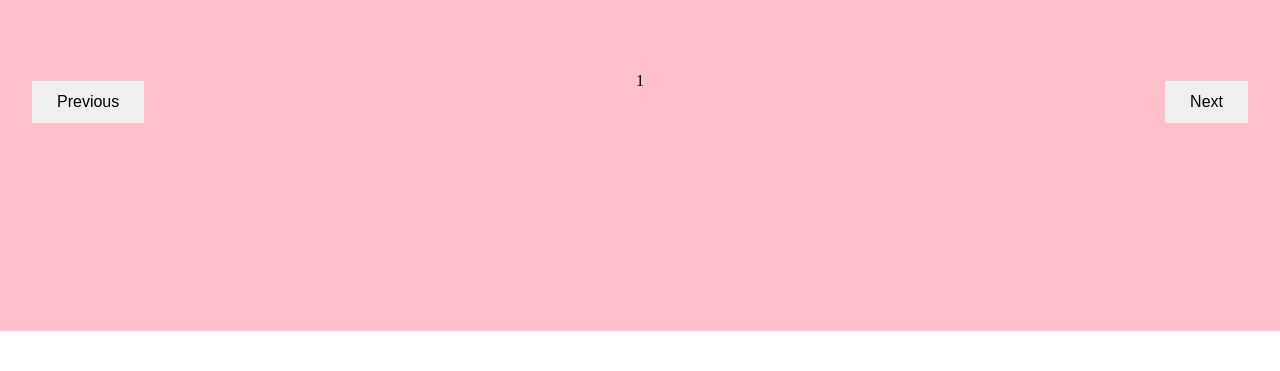
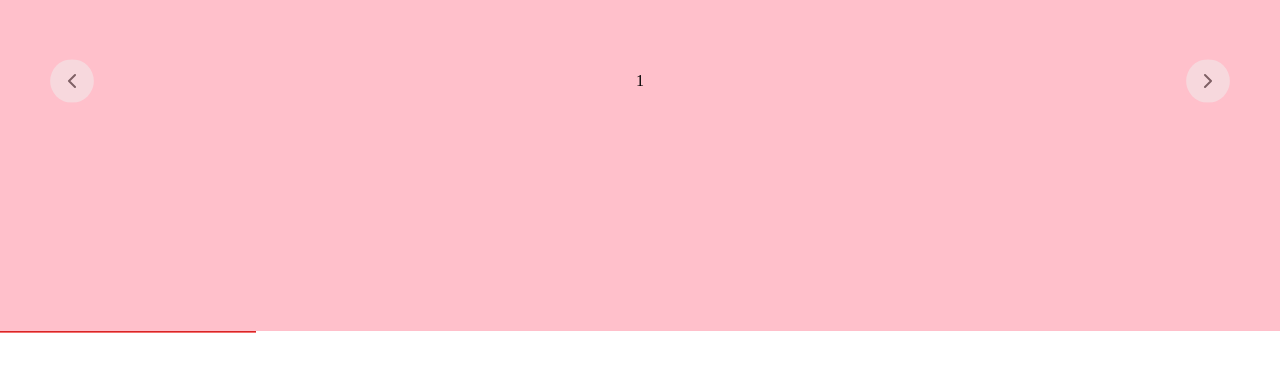
Before and after one commit to excitedcrayon/react-ecommerce, a React (Vite) app in the folder storefront/: page / in a window 1280 px wide. Shown: the part 169-540 px from the top of the page. Built offline with nearby package versions, Linux system fonts and the light colour scheme.

Commit message:
fine tuned page slider component

```diff
--- /dev/null
+++ b/storefront/src/components/FeaturedCategories.jsx
@@ -0,0 +1,4 @@
+
+export default function FeaturedCategories(){
+    return <h1>Featured Categories</h1>
+}
--- a/storefront/src/components/PageSlider.jsx
+++ b/storefront/src/components/PageSlider.jsx
@@ -4,12 +4,29 @@ export default function PageSlider(){
 
     const [counter, setCounter] = useState(0);
     const [slidersCount, setSlidersCount] = useState([]);
+    const [slidersList, setSlidersList] = useState([]);
     const sliderRef = useRef(null);
+    const sliderListRef = useRef(null);
     const previousButtonRef = useRef(null);
     const nextButtonRef = useRef(null);
+    const listArray = [];
 
     const sliders = () => {
         setSlidersCount(sliderRef.current.childNodes);
+    }
+
+    const newArray = () => {
+        Array.prototype.forEach.call(slidersCount, (node,index) => {
+            listArray.push(index);
+        })
+        setSlidersList(listArray);
+    }
+
+    const animateSliderList = (index) => {
+        for(let i = 0; i < sliderListRef.current.childNodes.length; i++){
+            sliderListRef.current.childNodes[i].className = '';
+        }
+        sliderListRef.current.childNodes[index].className = 'current_list_indicator';
     }
 
     const decrementCounter = () => {
@@ -17,13 +34,15 @@ export default function PageSlider(){
         const newCounter = isFirstSlide ? slidersCount.length  - 1 : counter - 1;
         setCounter(newCounter);
         animateSliders(newCounter);
+        animateSliderList(newCounter);
     }
 
     const incrementCounter = () => {
         const isLastSlide = counter === slidersCount.length - 1;
         const newCounter = isLastSlide ? 0 : counter + 1;
         setCounter(newCounter);
-        animateSliders(newCounter)
+        animateSliders(newCounter);
+        animateSliderList(newCounter);
     }
 
     const animateSliders = (index) => {
@@ -40,14 +59,23 @@ export default function PageSlider(){
 
     useEffect(() => {
         sliders();
+        newArray();
         renderSliderLayout();
     }, [counter, slidersCount]);
 
     return(
         <div className="page_slider_container">
             <div className="page_slider_controls">
-                <button onClick={decrementCounter} ref={previousButtonRef}>Previous</button>
-                <button onClick={incrementCounter} ref={nextButtonRef}>Next</button>
+                <button onClick={decrementCounter} ref={previousButtonRef}>
+                    <svg width="800px" height="800px" viewBox="0 0 24 24" fill="none" xmlns="http://www.w3.org/2000/svg">
+                        <path d="M15 6L9 12L15 18" stroke="#000000" strokeWidth="2" strokeLinecap="round" strokeLinejoin="round"/>
+                    </svg>
+                </button>
+                <button onClick={incrementCounter} ref={nextButtonRef}>
+                <svg width="800px" height="800px" viewBox="0 0 24 24" fill="none" xmlns="http://www.w3.org/2000/svg">
+                    <path d="M9 6L15 12L9 18" stroke="#000000" strokeWidth="2" strokeLinecap="round" strokeLinejoin="round"/>
+                </svg>
+                </button>
             </div>
             <div ref={sliderRef} className="page_slider_wrapper">
                 <div className="page_slider">1</div>
@@ -56,6 +84,13 @@ export default function PageSlider(){
                 <div className="page_slider">4</div>
                 <div className="page_slider">5</div>
             </div>
+            {slidersList.length > 0 &&
+                <div className="page_slider_list" ref={sliderListRef}>
+                    {slidersList.map(list => (
+                        <span key={list} className={list === 0 ? 'current_list_indicator' : ''}></span>
+                    ))}
+                </div>
+            }
         </div>
     )
 }
--- a/storefront/src/css/main.css
+++ b/storefront/src/css/main.css
@@ -5,6 +5,8 @@
     box-sizing: border-box;
 }
 :root{
+
+    --icon-size: 30px;
 
     --opacity-none: 0;
     --opacity-dim: 0.5;
--- a/storefront/src/css/pageSlider.css
+++ b/storefront/src/css/pageSlider.css
@@ -1,7 +1,14 @@
 .page_slider_container{
+    --slider-height-400: 400px;
+    --slider-height-500: 500px;
     position: relative;
+    height: var(--slider-height-400);
     opacity: var(--opacity-none);
     animation: loadIn calc(var(--transition-slowest) * 3) ease 1 forwards;
+    @media (min-width: 1024px){
+        min-height: var(--slider-height-500);
+        height: var(--slider-height-500);
+    }
     .page_slider_controls {
         position: absolute;
         top: 50%;
@@ -14,18 +21,36 @@
         max-width: 95%;
         margin-left: auto;
         margin-right: auto;
+        transform: translateY(-50%);
+    }
+    .page_slider_controls button{
+        -webkit-clip-path: circle(40%);
+        clip-path: circle(40%);
+        opacity: var(--opacity-dim);
+        transform: scale(0.8);
+        transition: var(--transition-fast) linear;
+    }
+    .page_slider_controls button:hover{
+        opacity: var(--opacity-full);
+        transform: scale(1);
+    }
+    .page_slider_controls svg{
+        width: 100%;
+        height: 100%;
+        max-width: var(--icon-size);
+        max-height: var(--icon-size);
     }
     .page_slider_wrapper{
         width: 100%;
-        min-height: 400px;
-        height: 400px;
+        min-height: var(--slider-height-400);
+        height: var(--slider-height-400);
         position: inherit;
         overflow: hidden;
         .page_slider{
             position: absolute;
             top: 0;
             width: 100%;
-            height: 400px;
+            height: var(--slider-height-400);
             background: pink;
             display: grid;
             place-items: center;
@@ -35,13 +60,35 @@
             }
         }
         @media (min-width: 1024px){
-            min-height: 500px;
-            height: 500px;
+            min-height: var(--slider-height-500);
+            height: var(--slider-height-500);
         }
         @media only screen and (max-width: 1000px) and (orientation: landscape){
             min-height: unset !important;
             height: 100vh !important;
         }
+    }
+    .page_slider_list{
+        display: flex;
+        > span{
+            flex: 1;
+            min-height: 2px;
+            transition: var(--transition-fast) ease-in-out;
+            position: relative;
+        }
+        > span::before{
+            content: '';
+            position: absolute;
+            top: 0;
+            left: 0;
+            width: 0;
+            height: 100%;
+            background: linear-gradient(#c00, rgb(255, 149, 149));
+            transition: var(--transition-fast) linear;
+        }
+    }
+    .page_slider_list .current_list_indicator::before{
+        animation: drawSliderList 1s ease 1 forwards;
     }
 }
 @keyframes loadIn{
@@ -52,3 +99,11 @@
         opacity: var(--opacity-full);
     }
 }
+@keyframes drawSliderList {
+    0%{
+        width: 0;
+    }
+    100%{
+        width: 100%;
+    }
+}
--- a/storefront/src/css/reset.css
+++ b/storefront/src/css/reset.css
@@ -19,7 +19,8 @@ a,button,strong,small,sup,blockquote,audio{
 }
 
 video,
-img{
+img,
+svg{
     cursor: pointer;
     display: block;
     width: 100%;
```
Also changed, not shown: storefront/public/icons/chevron-left.svg (added), storefront/public/icons/chevron-right.svg (added).
